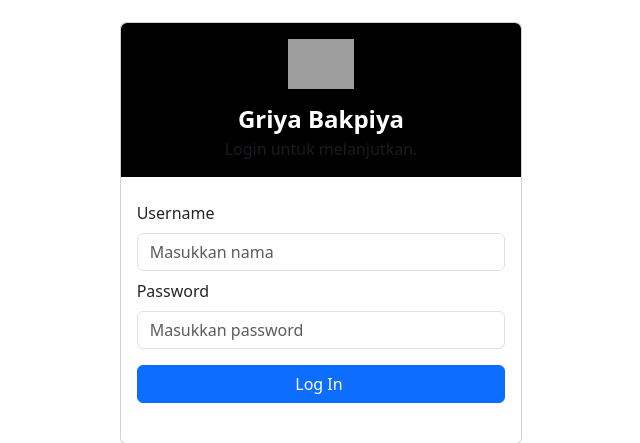
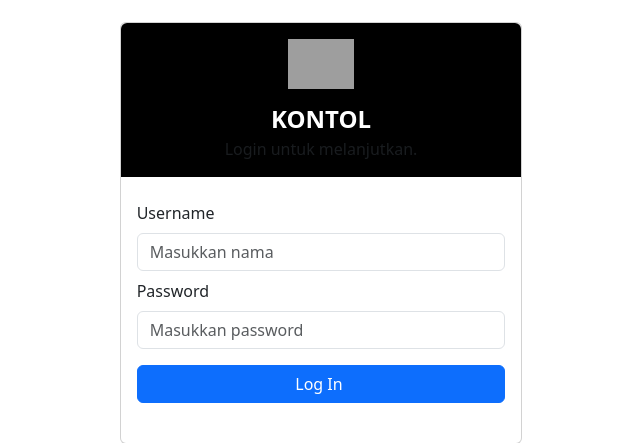
Before and after one commit to alelkohan/griyabakpia, a CodeIgniter app: page /griyabakpia/auth in a window 1280 px wide. Shown: the part 167-610 px from the top of the page, without its empty margins (319-959 px from the left). Run offline with CodeIgniter, Linux system fonts and the light colour scheme; some libraries are stand-ins or nearby versions; grey boxes are pictures that could not be loaded.

Commit message:
comit awok

```diff
--- a/application/views/auth/login.php
+++ b/application/views/auth/login.php
@@ -11,7 +11,7 @@
                                     <a href="index.html" class="logo logo-admin">
                                         <img src="<?= base_url('approx-v1.0/dist/assets/images/griyabakpia.png') ?>" height="50" alt="logo" class="auth-logo">
                                     </a>
-                                    <h4 class="mt-3 mb-1 fw-semibold text-white fs-18">Griya Bakpiya</h4>
+                                    <h4 class="mt-3 mb-1 fw-semibold text-white fs-18">KONTOL</h4>
                                     <p class="text-muted fw-medium mb-0">Login untuk melanjutkan.</p>
                                 </div>
                             </div>
```
